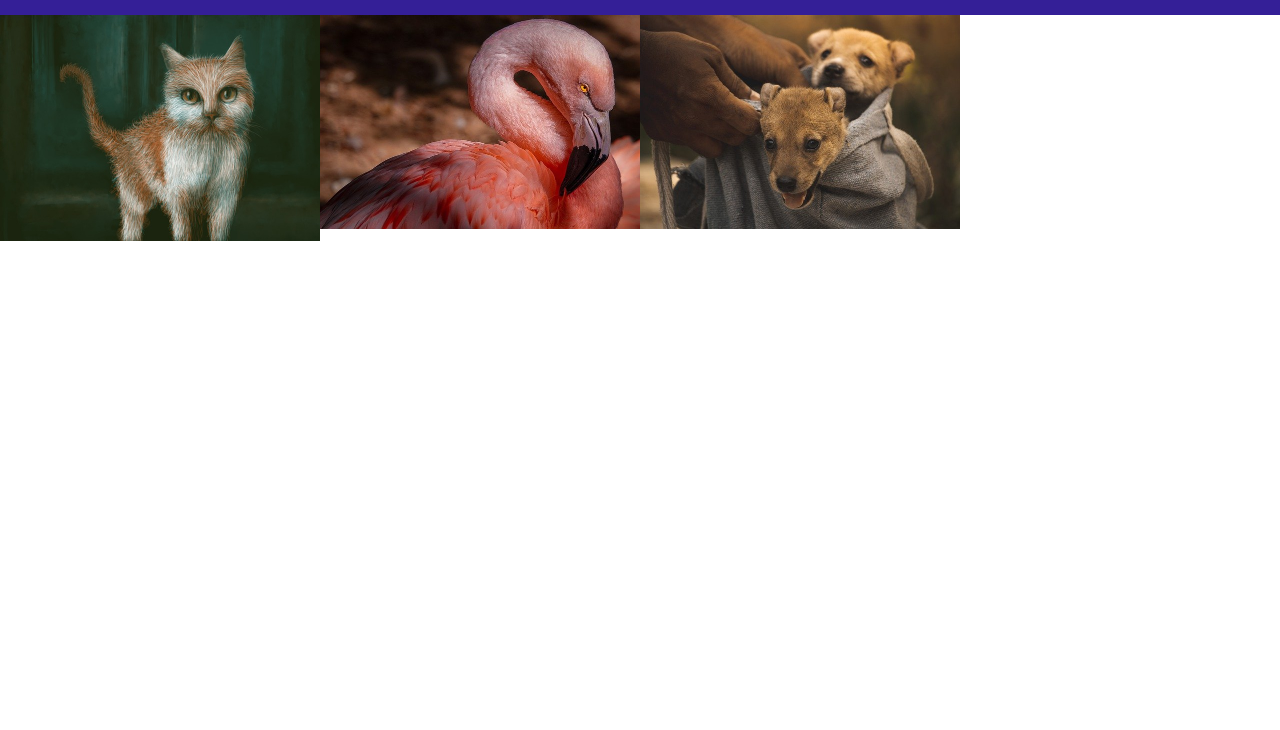
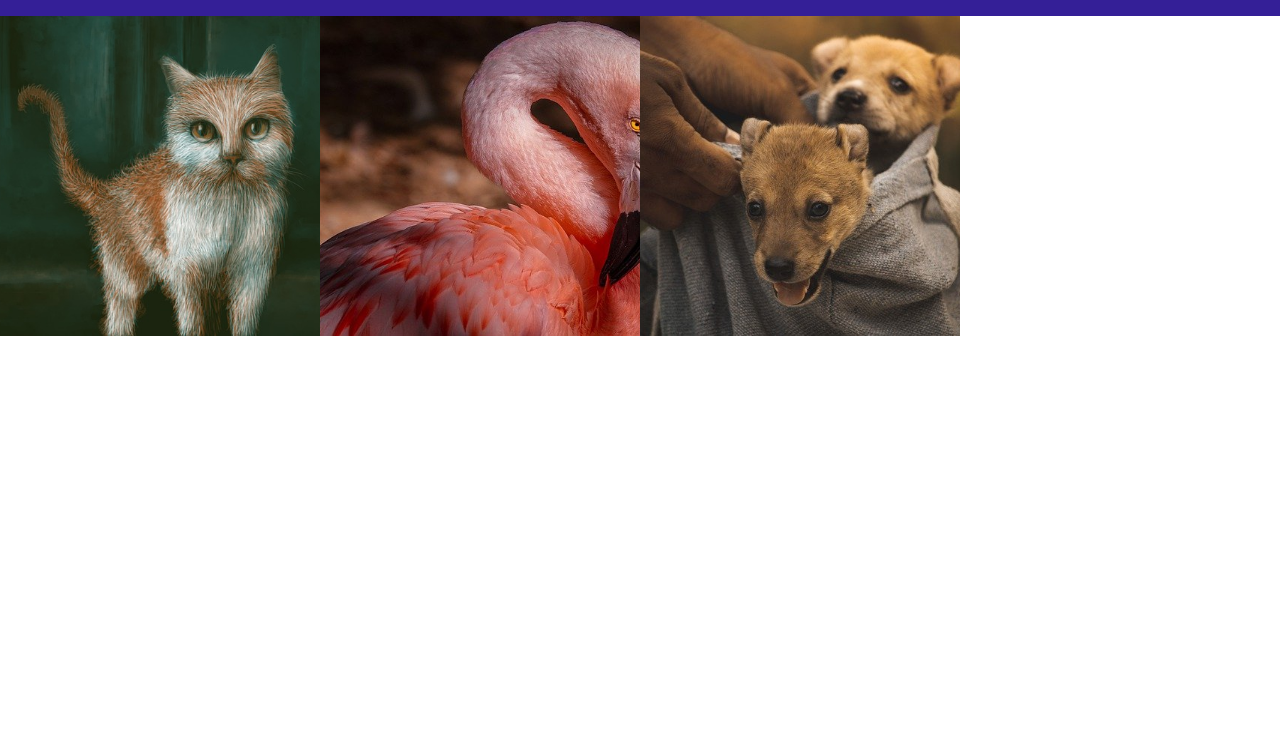
Before and after one commit to deidivann/jquery-galeria-fotos, a plain HTML site: page index.html in a window 1280 px wide. Shown: the part 70-800 px from the top of the page. Drawn offline with nearby package versions, Linux system fonts and the light colour scheme.

Commit message:
colocando dicas do chatgpt sobre dimencionamento

```diff
--- a/main.css
+++ b/main.css
@@ -2,7 +2,7 @@
     margin: 0;
     padding: 0;
     box-sizing: border-box;
-    font-size: roboto, sans-serif;
+    font-family: 'Roboto', sans-serif;
 }
 
 header {
@@ -15,7 +15,6 @@ header {
     text-transform: uppercase;
     font-style: italic;
 }
-
 header button {
     margin-left: 16px;
 }
@@ -54,15 +53,20 @@ ul {
 }
 
 ul li {
-    max-width: 25%;
+    width: 25%;
     list-style: none;
     position: relative;
-    max-height: 280px;
-    overflow-y: hidden;
+    padding-bottom: 25%;
+    overflow: hidden;
 }
 
 ul li img {
+    position: absolute;
+    top: 0;
+    left: 0;
     width: 100%;
+    height: 100%;
+    object-fit: cover;
 }
 
 .overlay-imagem-link {
```
